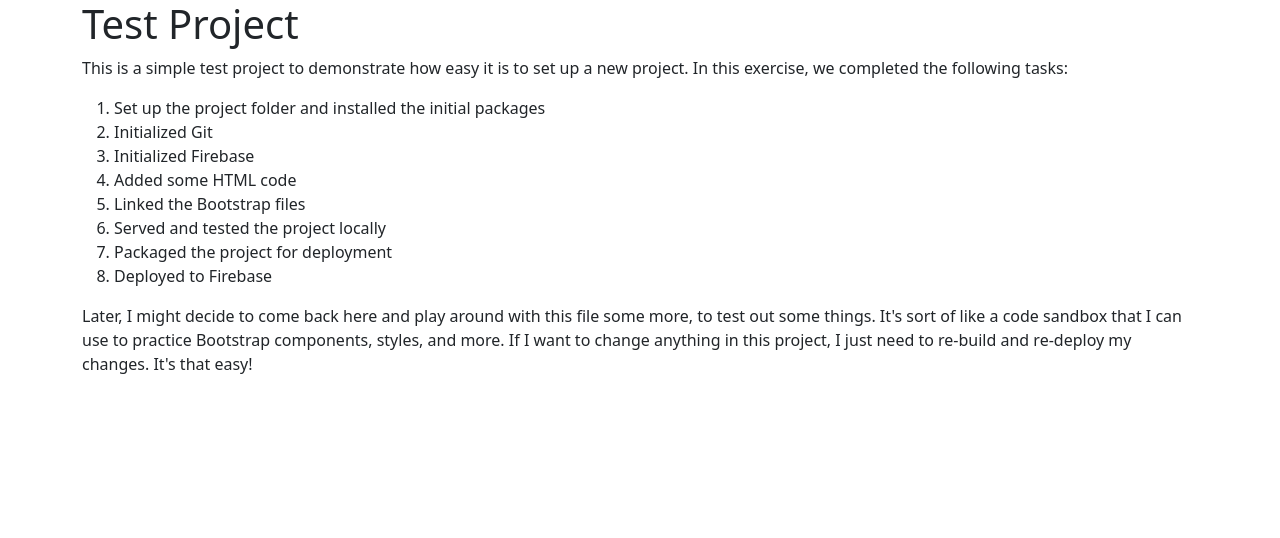
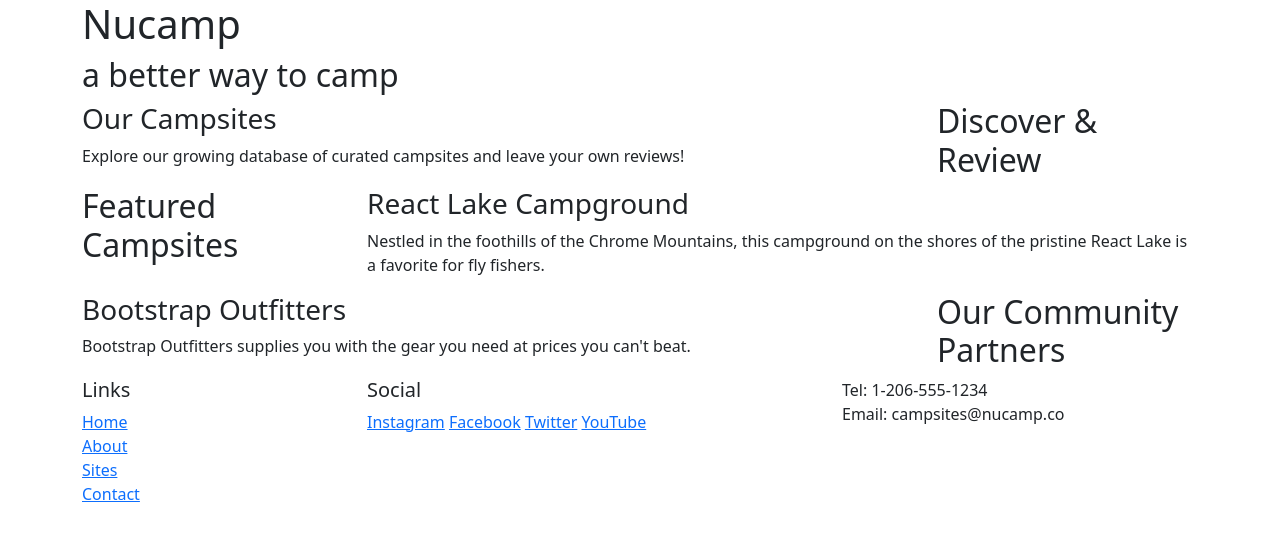
Before and after one commit to jpetchonka/ji, a website built with Parcel: page index.html in a window 1280 px wide. Built offline with nearby package versions, Linux system fonts and the light colour scheme; files whose address does not match are found by name.

Commit message:
Nucampsitev2 Bootstrap Grid

```diff
--- a/index.html
+++ b/index.html
@@ -9,24 +9,79 @@
 </head>
 
 <body>
+    <header>
+        <div class="container">
+            <div class="row">
+                <div class="col">
+                    <h1>Nucamp</h1>
+                    <h2>a better way to camp</h2>
+                </div>
+            </div>
+        </div>
+    </header>
+    <!-- main content -->
     <main class="container">
-        <h1>Test Project</h1>
-        <p>This is a simple test project to demonstrate how easy it is to set up a new project.
-        In this exercise, we completed the following tasks:</p>
-        <ol>
-            <li>Set up the project folder and installed the initial packages</li>
-            <li>Initialized Git</li>
-            <li>Initialized Firebase</li>
-            <li>Added some HTML code</li>
-            <li>Linked the Bootstrap files</li>
-            <li>Served and tested the project locally</li>
-            <li>Packaged the project for deployment</li>
-            <li>Deployed to Firebase</li>
-        </ol>
-        <p>Later, I might decide to come back here and play around with this file some more, to test out some things.
-        It's sort of like a code sandbox that I can use to practice Bootstrap components, styles, and more.
-        If I want to change anything in this project, I just need to re-build and re-deploy my changes. It's that easy!</p>
+
+        <!-- discover section -->
+        <section class="row">
+            <div class="col-sm-4 col-md-3 order-sm-last">
+                <h2>Discover & Review</h2>
+            </div>
+            <div class="col">
+                <h3>Our Campsites</h3>
+                <p>Explore our growing database of curated campsites and leave your own reviews!</p>
+            </div>
+        </section>
+
+        <!-- feature section -->
+        <section class="row">
+            <div class="col-sm-4 col-md-3">
+                <h2>Featured Campsites</h2>
+            </div>
+            <div class="col">
+                <h3>React Lake Campground</h3>
+                <p>Nestled in the foothills of the Chrome Mountains, this campground on the shores of the pristine React Lake is a favorite for fly fishers.</p>
+            </div>
+        </section>
+
+        <!-- partners section -->
+        <section class="row">
+            <div class="col-sm-4 col-md-3 order-sm-last">
+                <h2>Our Community Partners</h2>
+            </div>
+            <div class="col">
+                <h3>Bootstrap Outfitters</h3>
+                <p>Bootstrap Outfitters supplies you with the gear you need at prices you can't beat.</p>
+            </div>
+        </section>
     </main>
+
+    <footer>
+        <div class="container">
+            <div class="row">
+                <div class="col-4 col-sm-2">
+                    <h5>Links</h5>
+                    <ul class="list-unstyled">
+                        <li><a href="#">Home</a></li>
+                        <li><a href="#">About</a></li>
+                        <li><a href="#">Sites</a></li>
+                        <li><a href="#">Contact</a></li>
+                    </ul>
+                </div>
+                <div class="col-6 col-sm-5 offset-1">
+                    <h5>Social</h5>
+                    <a href="http://instagram.com/">Instagram</a>
+                    <a href="http://facebook.com/">Facebook</a>
+                    <a href="http://twitter.com/">Twitter</a>
+                    <a href="http://youtube.com/">YouTube</a>
+                </div>
+                <div class="col-sm-4">
+                    Tel: 1-206-555-1234<br />
+                    Email: campsites@nucamp.co
+                </div>
+            </div>
+        </div>
+    </footer>
     <script src="node_modules/bootstrap/dist/js/bootstrap.bundle.js"></script>
 </body>
 </html>
```
